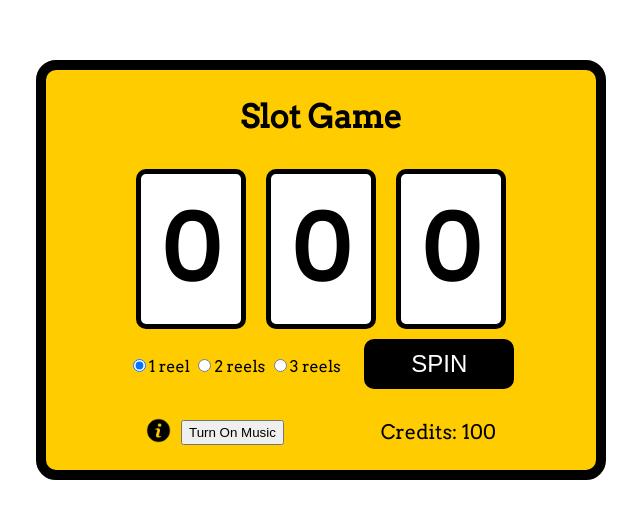
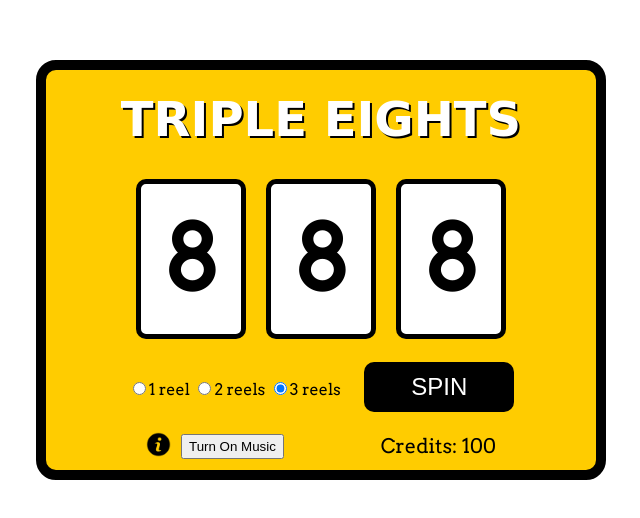
Before and after one commit to grobare/Slot1, a plain HTML site: page index.html in a window 1280 px wide. Shown: the part 130-648 px from the top of the page, without its empty margins (319-959 px from the left). Drawn offline with Linux system fonts and the light colour scheme.

```diff
--- a/index.html
+++ b/index.html
@@ -1,30 +1,31 @@
 <!DOCTYPE html>
 <html>
   <head>
-    <title>Simple Slot Game</title>
+    <title>Triple 8s</title>
     <link rel="stylesheet" type="text/css" href="style.css" />
     <link
       href="https://fonts.googleapis.com/css?family=Arvo"
       rel="stylesheet"
     />
+    <script src="script.js" defer></script>
   </head>
   <body>
     <div class="slot-machine">
-      <h1>Slot Game</h1>
+      <h1>TRIPLE EIGHTS</h1>
       <div class="reels">
         <div class="reel">
-          <div class="number" id="number1">0</div>
+          <div class="number" id="number1">8</div>
         </div>
         <div class="reel">
-          <div class="number" id="number2">0</div>
+          <div class="number" id="number2">8</div>
         </div>
         <div class="reel">
-          <div class="number" id="number3">0</div>
+          <div class="number" id="number3">8</div>
         </div>
       </div>
       <div class="controls">
         <label
-          ><input type="radio" name="reel-bet" id="reel1" value="1" checked />1
+          ><input type="radio" name="reel-bet" id="reel1" value="1" />1
           reel</label
         >
         <label
@@ -32,7 +33,7 @@
           reels</label
         >
         <label
-          ><input type="radio" name="reel-bet" id="reel3" value="3" />3
+          ><input type="radio" name="reel-bet" id="reel3" value="3" checked />3
           reels</label
         >
         <button class="spin-btn" onclick="spin()">SPIN</button>
@@ -100,6 +101,5 @@
     <audio id="background-music" loop>
       <source src="/Slot1/background.mp3" type="audio/mpeg" />
     </audio>
-    <script src="script.js"></script>
   </body>
 </html>
--- a/style.css
+++ b/style.css
@@ -6,6 +6,17 @@ body {
   align-items: center;
   justify-content: center;
   font-family: "Arvo";
+}
+
+/* import the font from Google Fonts */
+@import url("https://fonts.googleapis.com/css2?family=Bangers&display=swap");
+
+.slot-machine h1 {
+  font-family: "Bangers", cursive;
+  font-size: 48px;
+  color: #fff;
+  text-shadow: 2px 2px #000;
+  margin: 10px 0;
 }
 
 .slot-machine {
@@ -56,6 +67,12 @@ body {
 
 .spin-btn:hover {
   background-color: #333;
+}
+
+/* Bet controls */
+
+.controls {
+  margin-bottom: -20px;
 }
 
 /* Pop Up & Icons */
@@ -133,8 +150,8 @@ body {
 .footer {
   width: 350px;
   display: flex;
-  align-items: center;
   justify-content: space-between;
+  margin-bottom: -20px;
 }
 
 #status {
```
